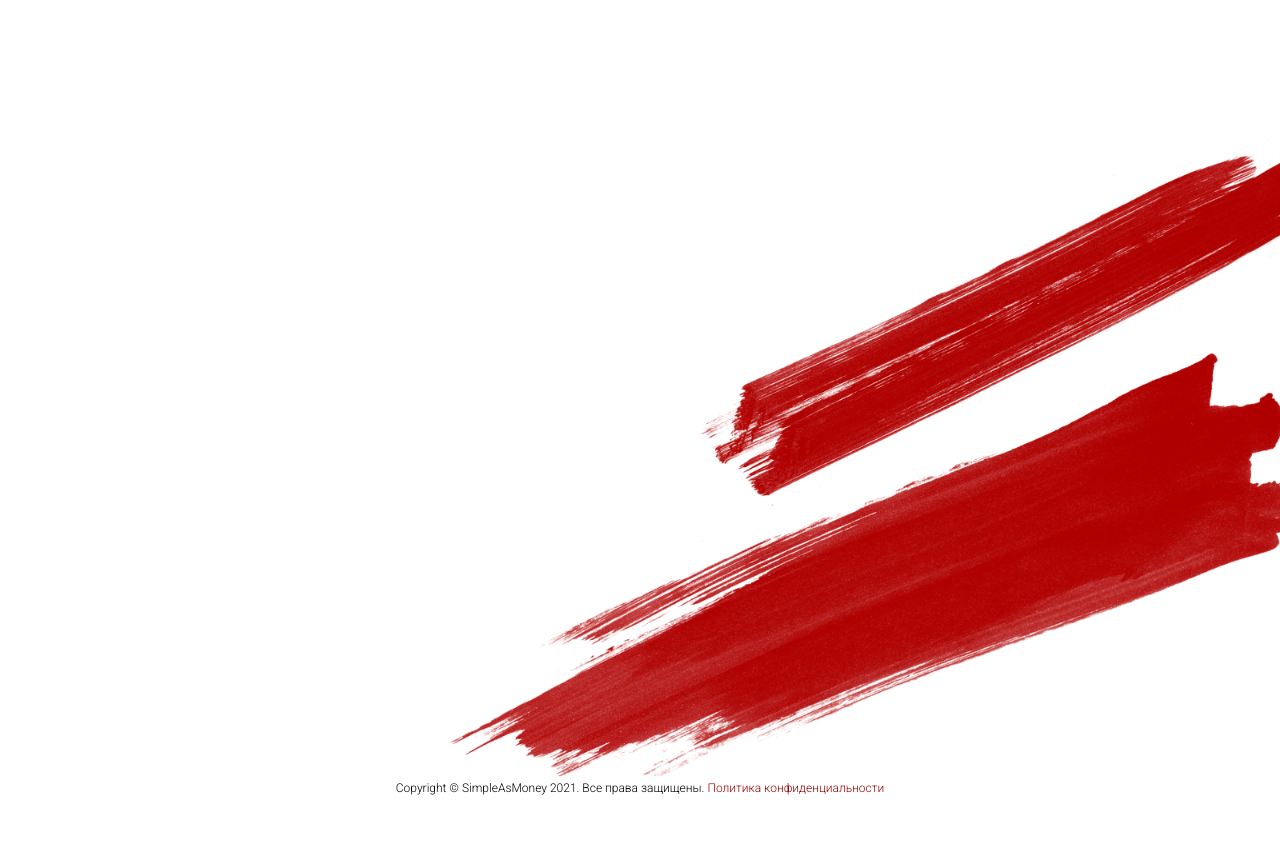
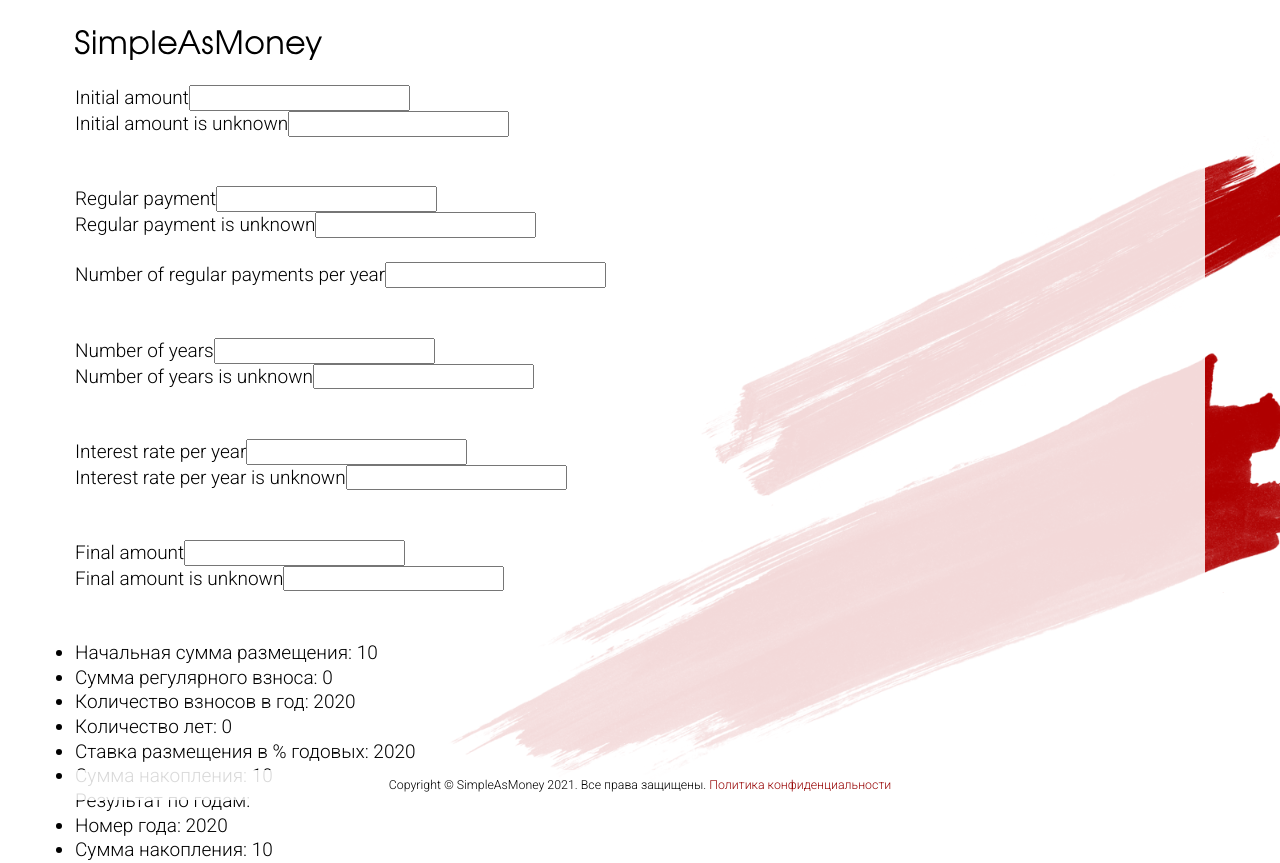
Before and after one commit to egorlkn/simple-as-money, a Symfony app: template src/Context/Frontend/Resources/templates/calculator.html.twig in a window 1280 px wide. Before the commit the page ends 795 px from the top, so only its background shows below. Run offline with Twig, Linux system fonts and the light colour scheme; the template is opened without the code that fills it: most values are stand-ins (such as "Sample title", 1, 10 or a date in 2020); form fields are guessed from the names that the template uses; some libraries are stand-ins or nearby versions.

Commit message:
Refactor FE pages

```diff
--- a/public/css/base.css
+++ b/public/css/base.css
@@ -12,7 +12,7 @@ html {
     font-family: 'Roboto', sans-serif;
     font-weight: 300;
     font-size: var(--font-size);
-    line-height: 1.3;
+    line-height: var(--line-height);
     color: var(--color-1);
 }
 
@@ -86,7 +86,7 @@ body {
     align-items: center;
     gap: 0.25em;
     font-size: 0.65em;
-    background-color: var(--color-2-opacitry);
+    background-color: var(--color-2-opacity);
 }
 
 @media all and (min-width: 576px) {
@@ -119,14 +119,14 @@ body {
 
 @media all and (min-width: 1600px) {
     body {
-        background-image: url('/images/bg-lines-1235-min.png');
-        background-size: 65vw;
+        background-image: url('/images/bg-lines-1330-min.png');
+        background-size: 70vw;
     }
 }
 
 @media all and (min-width: 1900px) {
     body {
         background-image: url('/images/bg-lines-1665-min.png');
-        background-size: 65vw;
+        background-size: 70vw;
     }
 }
--- /dev/null
+++ b/public/css/calculator.css
@@ -0,0 +1,5 @@
+@import 'global-properties.css';
+
+main {
+    background-color: var(--color-2-opacity);
+}
--- a/public/css/global-properties.css
+++ b/public/css/global-properties.css
@@ -1,14 +1,55 @@
 :root {
     --color-1: #000000;
     --color-2: #ffffff;
-    --color-2-opacitry: rgba(255, 255, 255, 0.85);
+    --color-2-opacity: rgba(255, 255, 255, 0.85);
     --color-3: #960202;
 
     --side-gap: 25px;
-    --top-gap: 25px;
-    --content-gap: var(--top-gap);
+    --content-gap: 25px;
     --header-h: 25px;
     --footer-h: 25px;
 
     --font-size: 15px;
+    --line-height: 1.3;
 }
+
+@media all and (min-width: 576px) {
+    :root {
+        --font-size: 17px;
+    }
+}
+
+@media all and (min-width: 768px) {
+    :root {
+        --font-size: 18px;
+    }
+}
+
+@media all and (min-width: 992px) {
+    :root {
+        --side-gap: 50px;
+        --content-gap: 25px;
+        --header-h: 30px;
+        --footer-h: 30px;
+
+        --font-size: 19px;
+    }
+}
+
+@media all and (min-width: 1200px) {
+    :root {
+        --side-gap: 75px;
+    }
+}
+
+@media all and (min-width: 1600px) {
+    :root {
+        --font-size: 22px;
+    }
+}
+
+@media all and (min-width: 1900px) {
+    :root {
+        --font-size: 24px;
+    }
+}
--- a/public/css/main.css
+++ /dev/null
@@ -1,348 +0,0 @@
-@import url('https://fonts.googleapis.com/css2?family=PT+Serif:wght@400&family=Roboto:wght@300;700&display=swap');
-
-html {
-    position: relative;
-    min-height: 100%;
-    background-color: #ffffff;
-    font-family: 'Roboto', sans-serif;
-    font-weight: 300;
-    font-size: 15px;
-    line-height: 1.2;
-    color: #000000;
-}
-
-body {
-    background-image: url('/images/bg-lines-834-min.png');
-    background-size: 145%;
-    background-position: bottom right;
-    background-repeat: no-repeat;
-}
-
-h1, h2, h3, h4, h5, h6 {
-    font-family: 'PT Serif', serif;
-    font-weight: 400;
-    margin: 0;
-}
-
-p {
-    margin: 0;
-}
-
-a {
-    text-decoration: none;
-    color: #960202;
-}
-
-a:hover, a:focus {
-    color: #ffffff;
-    background-color: #960202;
-}
-
-#main_header {
-    overflow: hidden;
-}
-
-#main_header a {
-    display: block;
-    margin: 25px 60% 0 25px;
-    background-color: rgba(255, 255, 255, 0);
-    color: transparent;
-    text-decoration: none;
-}
-
-main {
-    padding: 15px 15px 0;
-}
-
-main#policy {
-    padding-bottom: 40px;
-}
-
-main article {
-    background-color: rgba(255, 255, 255, 0.85);
-    padding: 10px 10px 0;
-    margin: 0;
-}
-
-main article h1 {
-    font-size: 25px;
-}
-
-main article h1 small {
-    display: block;
-    font-size: 22px;
-}
-
-main article h2 {
-    font-size: 20px;
-    margin-top: 25px;
-}
-
-main article p {
-    margin-top: 15px;
-    text-align: justify;
-}
-
-#forbes_list {
-    background-color: rgba(255, 255, 255, 0.85);
-    padding: 15px 10px 0;
-    margin: 0;
-}
-
-#forbes_list span i {
-    display: inline-block;
-    height: 14px;
-    width: 100px;
-    color: transparent;
-    background-image: url(/images/forbes.svg);
-    background-repeat: no-repeat;
-    background-position: bottom left;
-    background-size: 52px;
-    margin-left: 2px;
-    overflow: hidden;
-}
-
-#forbes_list ul {
-    list-style: none;
-    padding: 0;
-    margin: 0;
-}
-
-#forbes_list ul li {
-    display: inline-block;
-    font-size: 12px;
-    font-weight: 700;
-    margin-top: 10px;
-}
-
-main address {
-    display: block;
-    background-color: rgba(255, 255, 255, 0.85);
-    padding: 15px 10px 0;
-    margin: 0;
-    font-size: 12px;
-    font-style: italic;
-}
-
-#vadim {
-    display: block;
-    max-width: 100%;
-    margin-top: 25px;
-}
-
-#main_footer {
-    position: absolute;
-    left: 0;
-    right: 0;
-    bottom: 0;
-    background-color: rgba(255, 255, 255, 0.85);
-    font-size: 9px;
-    text-align: center;
-    padding: 5px 0;
-}
-
-@media (min-width: 576px) {
-    body {
-        background-image: url('/images/bg-lines-883-min.png');
-        background-size: 115%;
-    }
-
-    main {
-        overflow: auto;
-    }
-
-    #forbes_list ul li {
-        font-size: 15px;
-    }
-
-    #vadim {
-        float: right;
-    }
-}
-
-@media (min-width: 768px) {
-    html {
-        font-size: 17px;
-    }
-
-    body {
-        background-image: url('/images/bg-lines-892-min.png');
-        background-size: 90%;
-    }
-
-    #main_header a {
-        margin: 50px 70% 0 50px;
-    }
-
-    main {
-        padding: 15px 40px 0;
-    }
-
-    main article h1 {
-        font-size: 30px;
-    }
-
-    main article h1 small {
-        display: block;
-        font-size: 25px;
-    }
-
-    main article h2 {
-        font-size: 22px;
-        margin-top: 25px;
-    }
-
-    main address {
-        font-size: 15px;
-    }
-
-    main#policy {
-        padding-bottom: 50px;
-    }
-}
-
-@media (min-width: 992px) {
-    html {
-        font-size: 19px;
-    }
-
-    body {
-        background-image: url('/images/bg-lines-876-min.png');
-        background-size: 73%;
-    }
-
-    #main_header a {
-        margin: 50px 75% 0 50px;
-    }
-
-    main article h1 {
-        font-size: 40px;
-    }
-
-    main article h1 small {
-        font-size: 30px;
-    }
-
-    main article h2 {
-        font-size: 22px;
-    }
-
-    #forbes_list span i {
-        height: 18px;
-        background-size: 65px;
-    }
-
-    #forbes_list ul li {
-        font-size: 19px;
-    }
-
-    #main_footer {
-        font-size: 12px;
-    }
-}
-
-@media (min-width: 1200px) {
-    body {
-        background-image: url('/images/bg-lines-1040-min.png');
-        background-size: 65%;
-    }
-
-    main {
-        padding-bottom: 50px;
-    }
-
-    main article {
-        max-width: 65%;
-        padding-right: 50px;
-    }
-
-    main#policy article {
-        max-width: 100%;
-        padding-right: 10px;
-    }
-
-    #forbes_list {
-        max-width: 65%;
-        padding-right: 50px;
-    }
-
-    main address {
-        max-width: 65%;
-        padding-right: 50px;
-    }
-
-    #vadim {
-        max-width: 40%;
-        max-height: 100%;
-        position: absolute;
-        right: 0;
-        bottom: 0;
-        margin: 0;
-    }
-}
-
-@media (min-width: 1600px) {
-    html {
-        font-size: 22px;
-    }
-
-    body {
-        background-image: url('/images/bg-lines-1235-min.png');
-        background-size: 65%;
-    }
-
-    main article h1 {
-        font-size: 50px;
-    }
-
-    main article h1 small {
-        font-size: 35px;
-    }
-
-    main article h2 {
-        font-size: 25px;
-    }
-
-    #forbes_list ul li {
-        font-size: 20px;
-    }
-
-    main address {
-        font-size: 17px;
-    }
-}
-
-@media (min-width: 1900px) {
-    html {
-        font-size: 24px;
-    }
-
-    body {
-        background-image: url('/images/bg-lines-1665-min.png');
-        background-size: 65%;
-    }
-
-    main article h1 {
-        font-size: 55px;
-    }
-
-    main article h1 small {
-        font-size: 40px;
-    }
-
-    main article h2 {
-        font-size: 30px;
-    }
-
-    #forbes_list ul li {
-        font-size: 22px;
-    }
-
-    main address {
-        font-size: 19px;
-    }
-}
-
-#result span {
-    font-weight: 700;
-}
--- a/public/js/calc.js
+++ b/public/js/calc.js
@@ -1,5 +1,3 @@
 $(function() {
-    const $calcForm = $('form#calculator');
-    const $calcErrorsCnt = $('div#calculator_errors');
-    const $resultCnt = $('div#result');
+
 });
--- a/src/Context/Frontend/Resources/templates/base.html.twig
+++ b/src/Context/Frontend/Resources/templates/base.html.twig
@@ -27,7 +27,7 @@
 
     {% block css %}
         <link rel="stylesheet" href="{{ asset('css/normalize.css?v=8.0.1') }}">
-        <link rel="stylesheet" href="{{ asset('css/base.css?v=6621') }}">
+        <link rel="stylesheet" href="{{ asset('css/base.css?v=7621') }}">
     {% endblock %}
 
     {% block js %}
--- a/src/Context/Frontend/Resources/templates/calculator.html.twig
+++ b/src/Context/Frontend/Resources/templates/calculator.html.twig
@@ -1,4 +1,4 @@
-{% extends 'landing.html.twig' %}
+{% extends 'base.html.twig' %}
 
 {% block description %}{% endblock %}
 
@@ -6,18 +6,17 @@
 
 {% block title %}Калькулятор | {{ parent() }}{% endblock %}
 
+{% block css %}
+    {{ parent() }}
+    <link rel="stylesheet" href="{{ asset('css/calculator.css?v=7621') }}">
+{% endblock %}
+
 {% block js %}
     {{ parent() }}
-    <script src="{{ asset('js/calc.js?v=m3') }}"></script>
+    <script src="{{ asset('js/calc.js?v=7621') }}"></script>
 {% endblock %}
 
-{% block body %}
-    <header id="main_header">
-        <a href="/">
-            <img src="{{ asset('images/logo.svg') }}" alt="Site logo">
-        </a>
-    </header>
-    <main id="calc" style="background-color: white">
+{% block main %}
     <div id="calculator_errors">
         {{ form_errors(form)|nl2br }}
     </div>
@@ -68,10 +67,4 @@
             {% endfor %}
         </div>
     {% endif %}
-    </main>
-    <footer id="main_footer">
-        <span>
-            Copyright &copy; 2021 SimpleAsMoney · <a href="{{ url('policy') }}">Политика конфиденциальности</a>
-        </span>
-    </footer>
 {% endblock %}
--- a/src/Context/Frontend/Resources/templates/homepage.html.twig
+++ b/src/Context/Frontend/Resources/templates/homepage.html.twig
@@ -12,7 +12,7 @@
 
 {% block css %}
     {{ parent() }}
-    <link rel="stylesheet" href="{{ asset('css/homepage.css?v=6621') }}">
+    <link rel="stylesheet" href="{{ asset('css/homepage.css?v=7621') }}">
 {% endblock %}
 
 {% block main %}
--- a/src/Context/Frontend/Resources/templates/landing.html.twig
+++ /dev/null
@@ -1,10 +0,0 @@
-{% extends 'base.html.twig' %}
-
-{% block css %}
-    {{ parent() }}
-    <link rel="stylesheet" href="{{ asset('css/main.css?v=m3') }}">
-{% endblock %}
-
-{% block js %}
-    {{ parent() }}
-{% endblock %}
--- a/src/Context/Frontend/Resources/templates/policy.html.twig
+++ b/src/Context/Frontend/Resources/templates/policy.html.twig
@@ -8,7 +8,7 @@
 
 {% block css %}
     {{ parent() }}
-    <link rel="stylesheet" href="{{ asset('css/policy.css?v=6621') }}">
+    <link rel="stylesheet" href="{{ asset('css/policy.css?v=7621') }}">
 {% endblock %}
 
 {% block main %}
```
Also changed, not shown: public/css/homepage.css (+88 -0 lines), public/css/policy.css (+25 -1 lines), public/images/bg-lines-1235-min.png (deleted), public/images/bg-lines-1330-min.png (added). Lines whose indentation alone changed are shown as unchanged.
